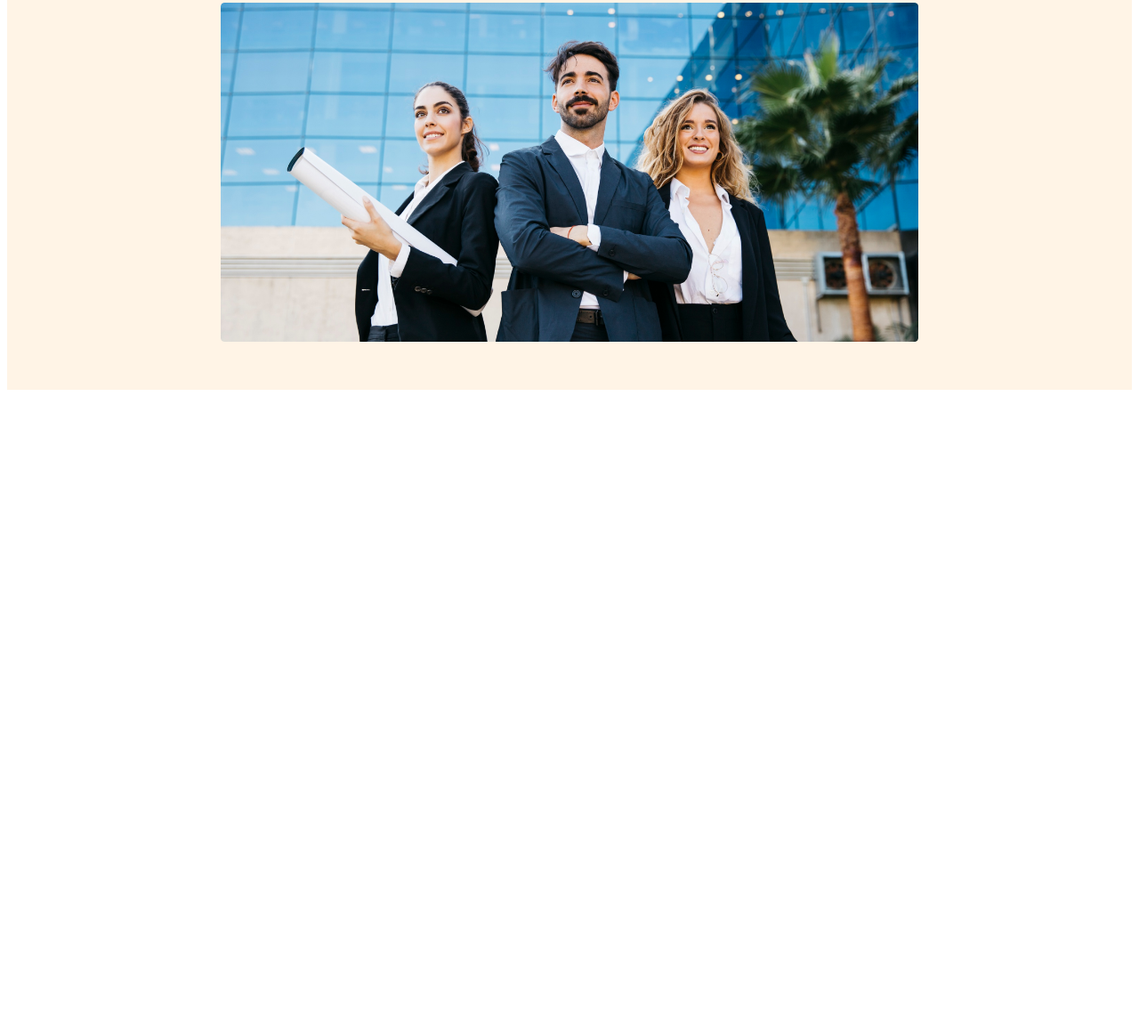
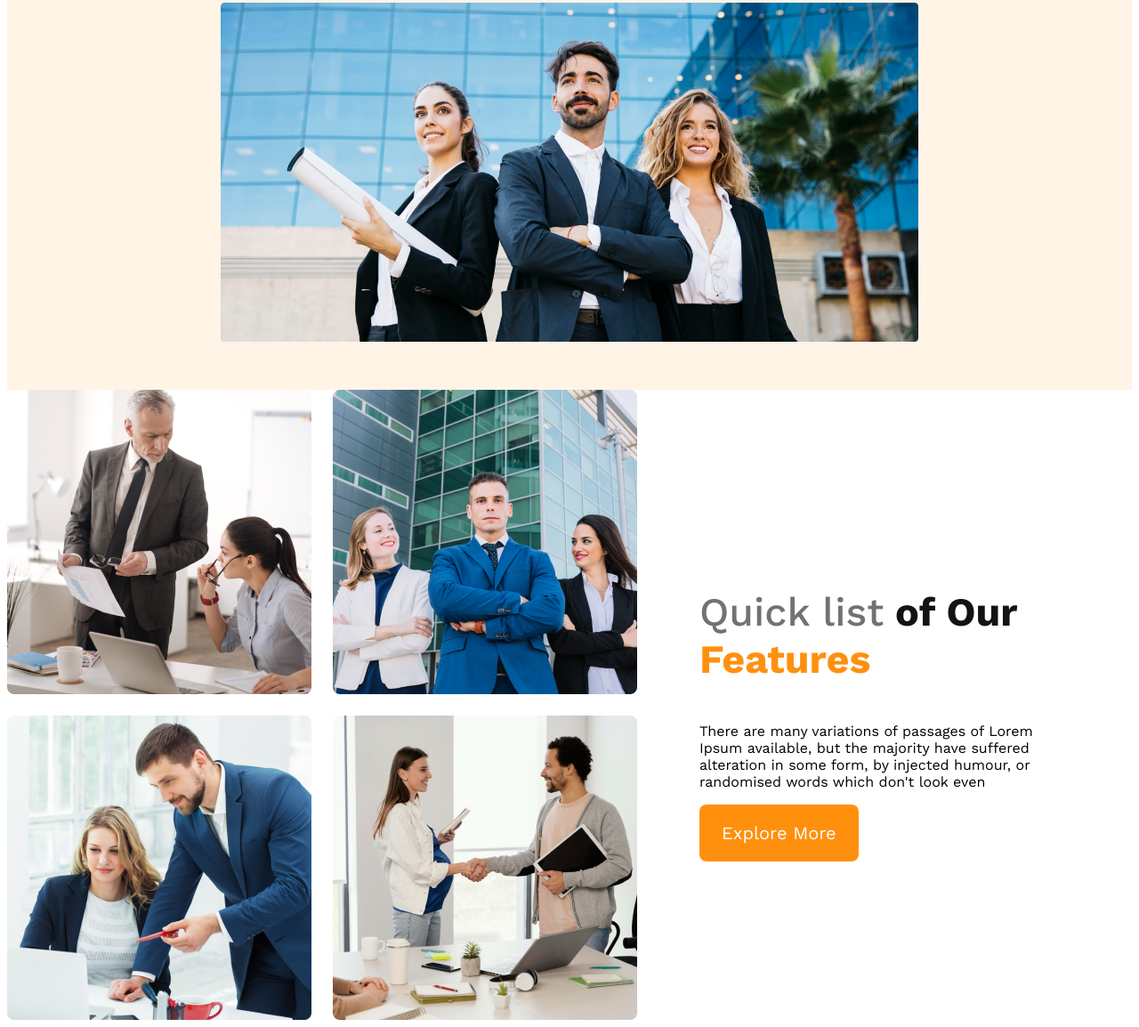
Before and after one commit to Asadulla56/g3-architects-website, a plain HTML site: page index.html in a window 1280 px wide. Shown: the part 573-1727 px from the top of the page at 89% size. Before the commit the page ends 1019 px from the top, so only its background shows below. Drawn offline with nearby package versions, Linux system fonts and the light colour scheme.

Commit message:
main styles

```diff
--- a/index.html
+++ b/index.html
@@ -9,6 +9,7 @@
 </head>
 
 <body>
+    <!-- header start -->
     <header>
         <nav>
             <h3 class="nav-title">G3 Architects</h3>
@@ -31,8 +32,23 @@
             <img src="images/banner.png" alt="">
         </div>
     </header>
-
-
+    <!-- header end -->
+    <main>
+        <section class="teams-container">
+            <div class="teams-img-container">
+                <img src="images/team1.png" alt="">
+                <img src="images/team2.png" alt="">
+                <img src="images/team3.png" alt="">
+                <img src="images/team4.png" alt="">
+            </div>
+            <div class="teams-content">
+                <h3 class="teams-title"><span class="quick-list">Quick list</span> <span class="text-our">of Our</span>
+                     <span class="text-features">Features</span></h3>
+                <p class="teams-description">There are many variations of passages of Lorem Ipsum available, but the majority have suffered alteration in some form, by injected humour, or randomised words which don't look even</p>
+                <button class="btn-primary">Explore More</button>
+            </div>
+        </section>
+    </main>
 </body>
 
 </html>
--- a/styles/blog.css
+++ b/styles/blog.css
@@ -68,26 +68,70 @@ nav li a {
 .banner-description {
     color: #727272;
 }
-.banner img{
+
+.banner img {
     margin-top: 20px;
     width: 100%;
 }
+
 /* responsive media styles */
 @media screen and (max-width:576px) {
-   header{
+    header {
         padding: 20px;
     }
+
     nav {
         flex-direction: column;
     }
 }
+
 /* medium devices */
 @media screen and (min-width:576px) and (max-width:960px) {
     header {
         padding: 40px;
     }
+
     nav {
         flex-direction: column;
 
     }
 }
+
+/* MAIN STYLES */
+main {
+    max-width: 1440px;
+    margin: 0 auto;
+}
+
+.teams-container {
+    display: flex;
+    align-items: center;
+}
+
+.teams-img-container {
+    display: grid;
+    grid-template-columns: repeat(2, 1fr);
+    gap: 24px;
+}
+
+.teams-content {
+    padding-left: 70px;
+    padding-right: 70px;
+}
+
+.teams-title {
+    font-size: 2.8rem;
+}
+
+.teams-title, .quick-list {
+    color: #727272;
+    font-weight: 500;
+}
+
+.teams-title, .text-features {
+    color: #FF900E;
+    font-weight: 700;
+}
+.teams-title, .text-our{
+    color: #131313;
+    font-weight: 700;
```
Lines whose indentation alone changed are shown as unchanged.
